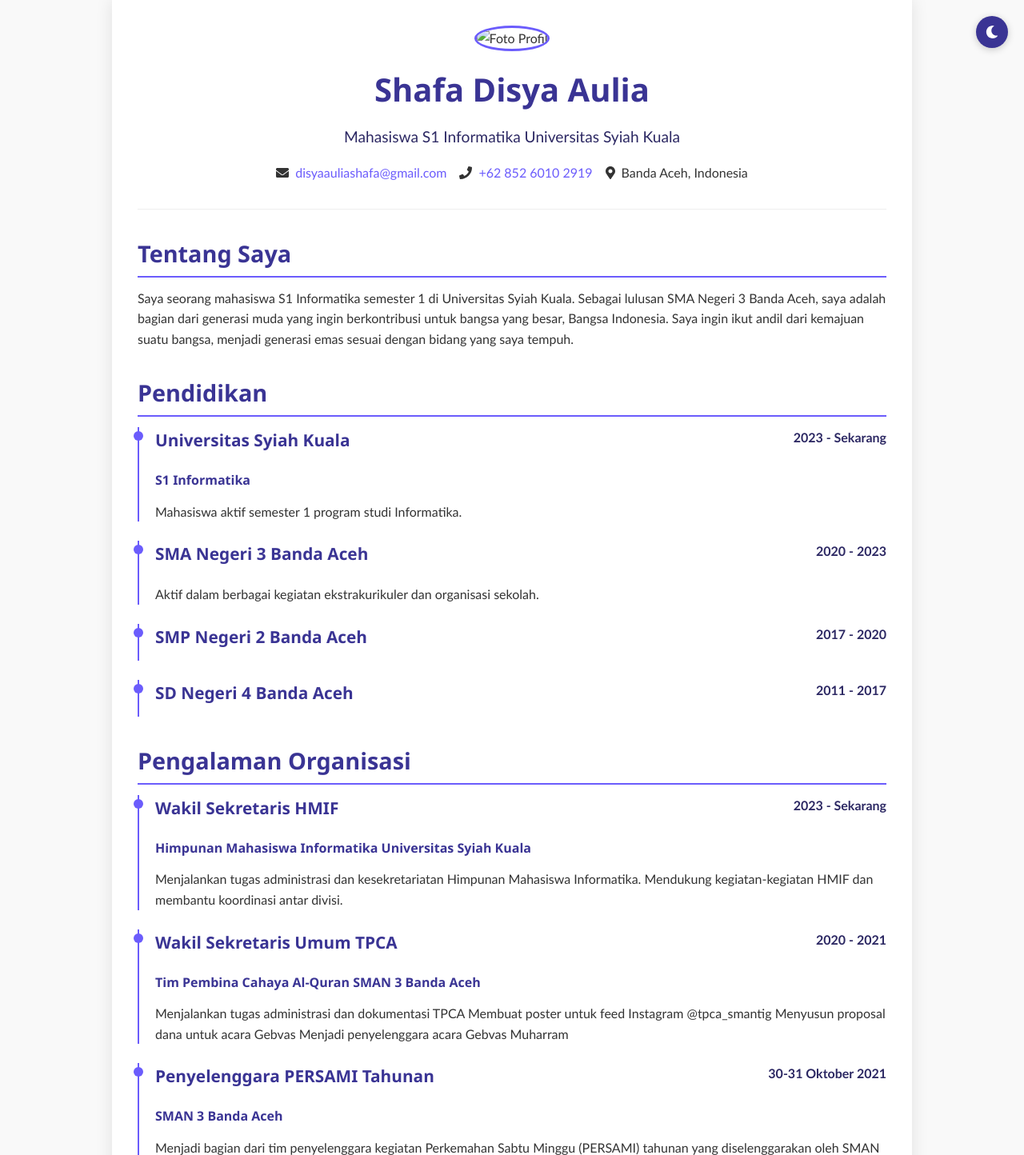
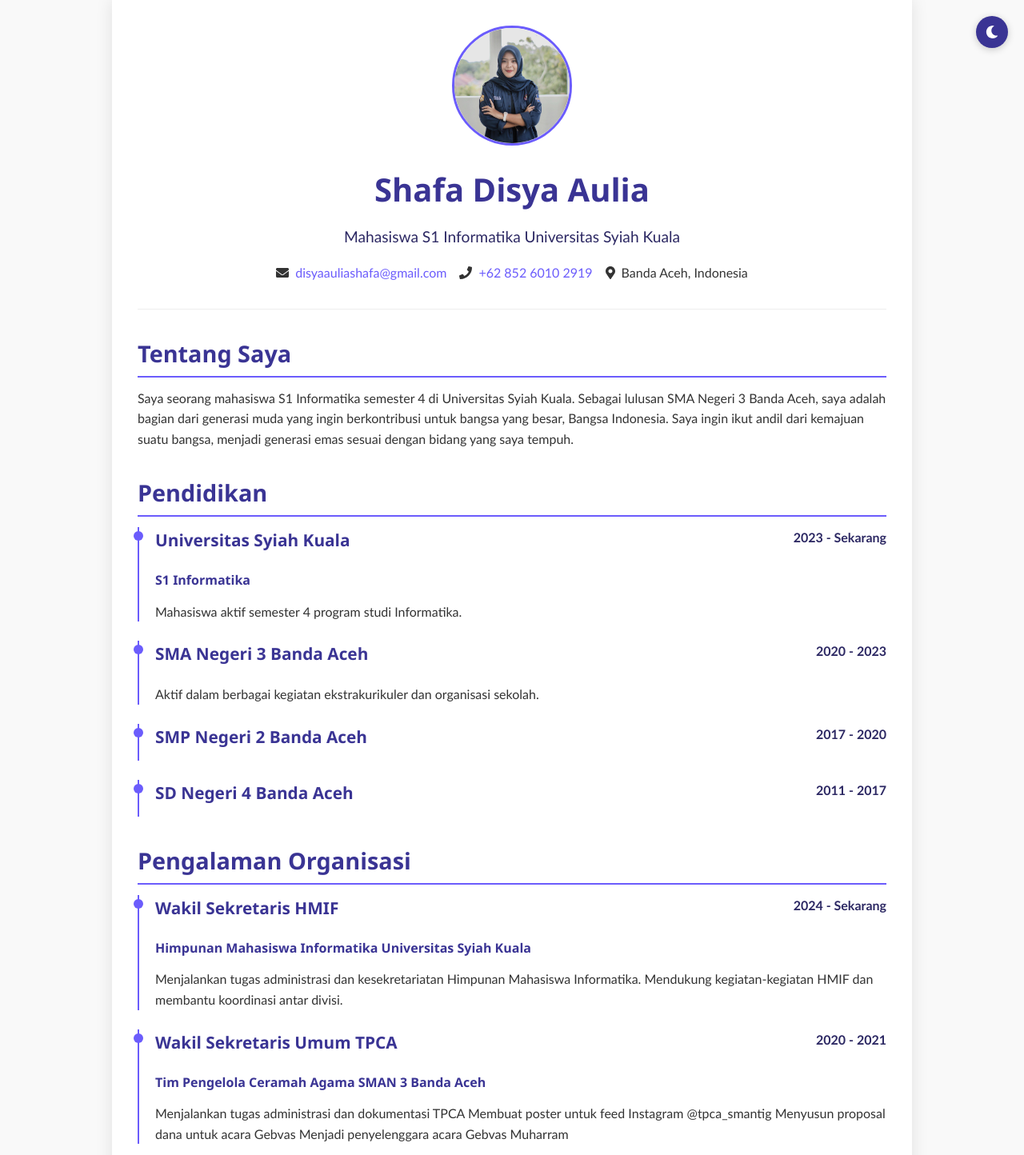
Before and after one commit to shafadisya/Resume, a plain HTML site: page index.html in a window 1280 px wide. Shown: the top 1444 px of the page at 80% size. Drawn offline with Linux system fonts and the light colour scheme.

Commit message:
update isi

```diff
--- a/index.html
+++ b/index.html
@@ -13,7 +13,7 @@
 
     <div class="container">
         <header>
-            <img src="/api/placeholder/150/150" alt="Foto Profil" class="profile-img">
+            <img src="profile.jpg" alt="Foto Profil" class="profile-img">
             <h1>Shafa Disya Aulia</h1>
             <p class="title">Mahasiswa S1 Informatika Universitas Syiah Kuala</p>
 
@@ -24,7 +24,7 @@
                 </div>
                 <div class="contact-item">
                     <i class="fas fa-phone"></i>
-                    <a href="tel:+6285260102919">+62 852 6010 2919</a>
+                    <a href="tel:+6281262551174">+62 852 6010 2919</a>
                 </div>
                 <div class="contact-item">
                     <i class="fas fa-map-marker-alt"></i>
@@ -36,7 +36,7 @@
         <section class="section" id="about">
             <h2>Tentang Saya</h2>
             <p>
-                Saya seorang mahasiswa S1 Informatika semester 1 di Universitas Syiah Kuala. Sebagai lulusan SMA Negeri 3 Banda Aceh,
+                Saya seorang mahasiswa S1 Informatika semester 4 di Universitas Syiah Kuala. Sebagai lulusan SMA Negeri 3 Banda Aceh,
                 saya adalah bagian dari generasi muda yang ingin berkontribusi untuk bangsa yang besar, Bangsa Indonesia.
                 Saya ingin ikut andil dari kemajuan suatu bangsa, menjadi generasi emas sesuai dengan bidang yang saya tempuh.
             </p>
@@ -52,7 +52,7 @@
                 </div>
                 <h4>S1 Informatika</h4>
                 <p>
-                    Mahasiswa aktif semester 1 program studi Informatika.
+                    Mahasiswa aktif semester 4 program studi Informatika.
                 </p>
             </div>
 
@@ -87,7 +87,7 @@
             <div class="timeline-item">
                 <div class="timeline-header">
                     <h3>Wakil Sekretaris HMIF</h3>
-                    <span class="timeline-period">2023 - Sekarang</span>
+                    <span class="timeline-period">2024 - Sekarang</span>
                 </div>
                 <h4>Himpunan Mahasiswa Informatika Universitas Syiah Kuala</h4>
                 <p>
@@ -101,7 +101,7 @@
                     <h3>Wakil Sekretaris Umum TPCA</h3>
                     <span class="timeline-period">2020 - 2021</span>
                 </div>
-                <h4>Tim Pembina Cahaya Al-Quran SMAN 3 Banda Aceh</h4>
+                <h4>Tim Pengelola Ceramah Agama SMAN 3 Banda Aceh</h4>
                 <p>
                     Menjalankan tugas administrasi dan dokumentasi TPCA
                     Membuat poster untuk feed Instagram @tpca_smantig
```
Also changed, not shown: profile.jpg (added).
